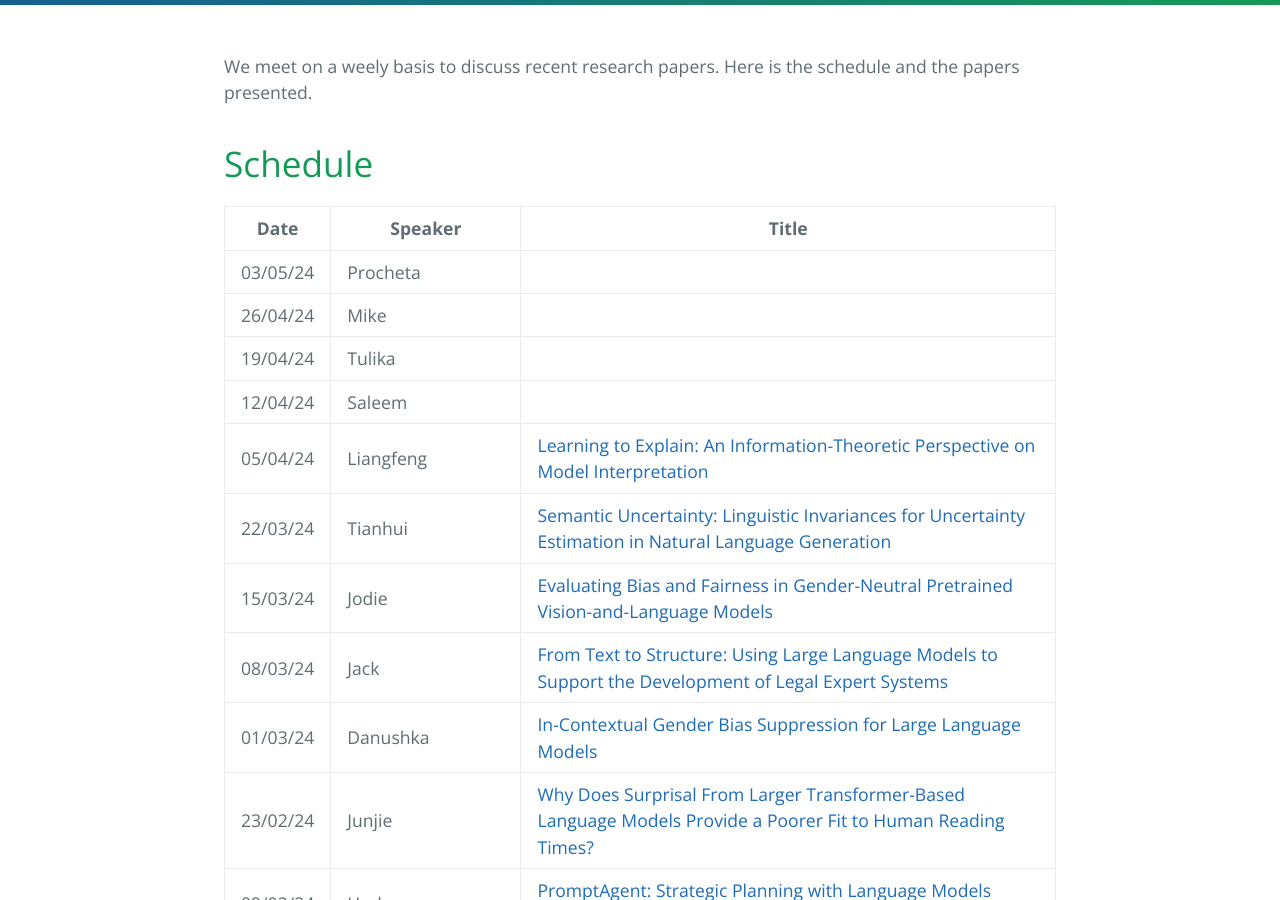
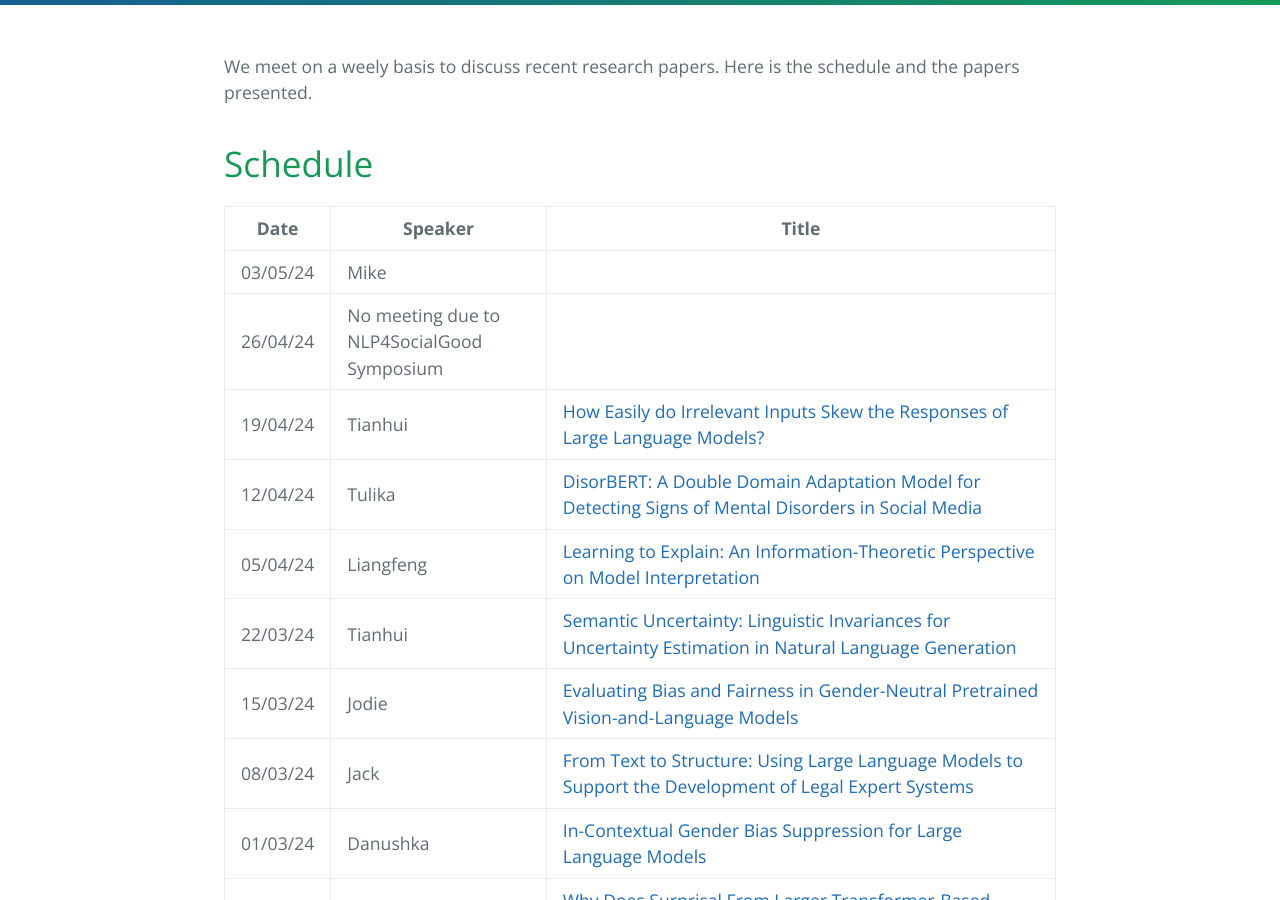
Before and after one commit to LivNLP/livnlp.github.io, a Jekyll site: the page built from reading.md, in a window 1280 px wide and 900 px high, scrolled down 368 px. Built offline with Jekyll 4.4.1, drawn with Linux system fonts in a browser that asks for light colours.

Commit message:
Update reading.md

```diff
--- a/reading.md
+++ b/reading.md
@@ -13,10 +13,10 @@ We meet on a weely basis to discuss recent research papers. Here is the schedule
 
 | Date | Speaker | Title
 | ----- | ------- | -----
-| 03/05/24 | Procheta |
-| 26/04/24 | Mike |
-| 19/04/24 | Tulika |
-| 12/04/24 | Saleem |
+| 03/05/24 | Mike |
+| 26/04/24 | No meeting due to NLP4SocialGood Symposium |
+| 19/04/24 | Tianhui | [How Easily do Irrelevant Inputs Skew the Responses of Large Language Models?](https://arxiv.org/abs/2404.03302)
+| 12/04/24 | Tulika | [DisorBERT: A Double Domain Adaptation Model for Detecting Signs of Mental Disorders in Social Media](https://aclanthology.org/2023.acl-long.853.pdf)
 | 05/04/24 | Liangfeng | [Learning to Explain: An Information-Theoretic Perspective on Model Interpretation](https://arxiv.org/abs/1802.07814)
 | 22/03/24 | Tianhui | [Semantic Uncertainty: Linguistic Invariances for Uncertainty Estimation in Natural Language Generation](https://arxiv.org/abs/2302.09664)
 | 15/03/24 | Jodie | [Evaluating Bias and Fairness in Gender-Neutral Pretrained Vision-and-Language Models](https://aclanthology.org/2023.emnlp-main.525/)
```
